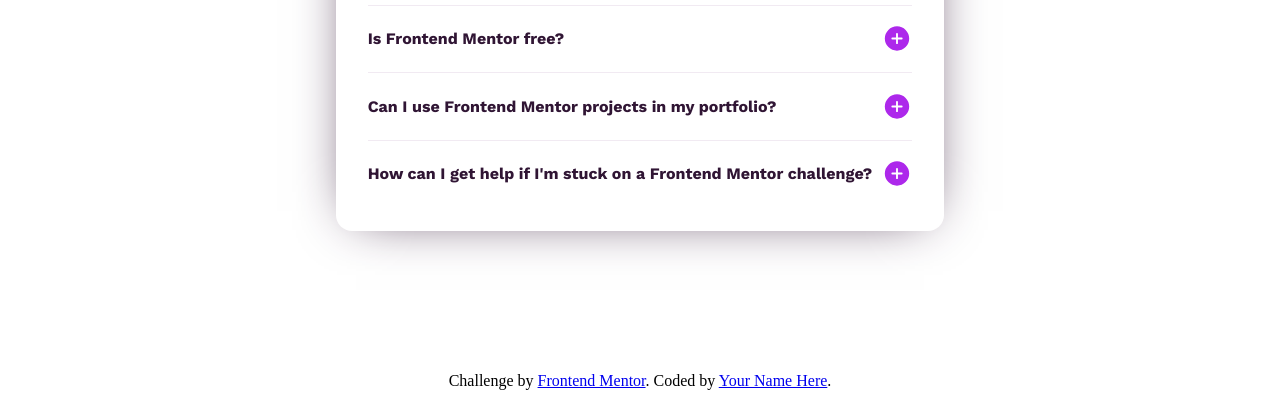
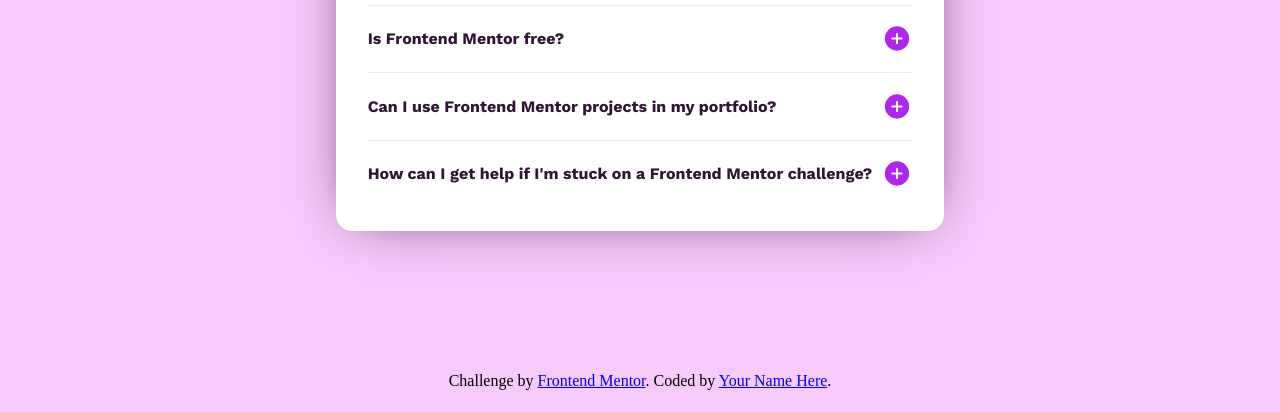
Before and after one commit to AslamtoIbrahim/QuestionApp, a plain HTML site: page index.html in a window 1280 px wide. Shown: the part 388-800 px from the top of the page. Drawn offline with nearby package versions, Linux system fonts and the light colour scheme.

Commit message:
new color added

```diff
--- a/styles.css
+++ b/styles.css
@@ -8,6 +8,7 @@
  body {
      height: 100vh;
      position: relative;
+     background-color: rgb(246, 202, 250);
  }
 
  body::before {
```
